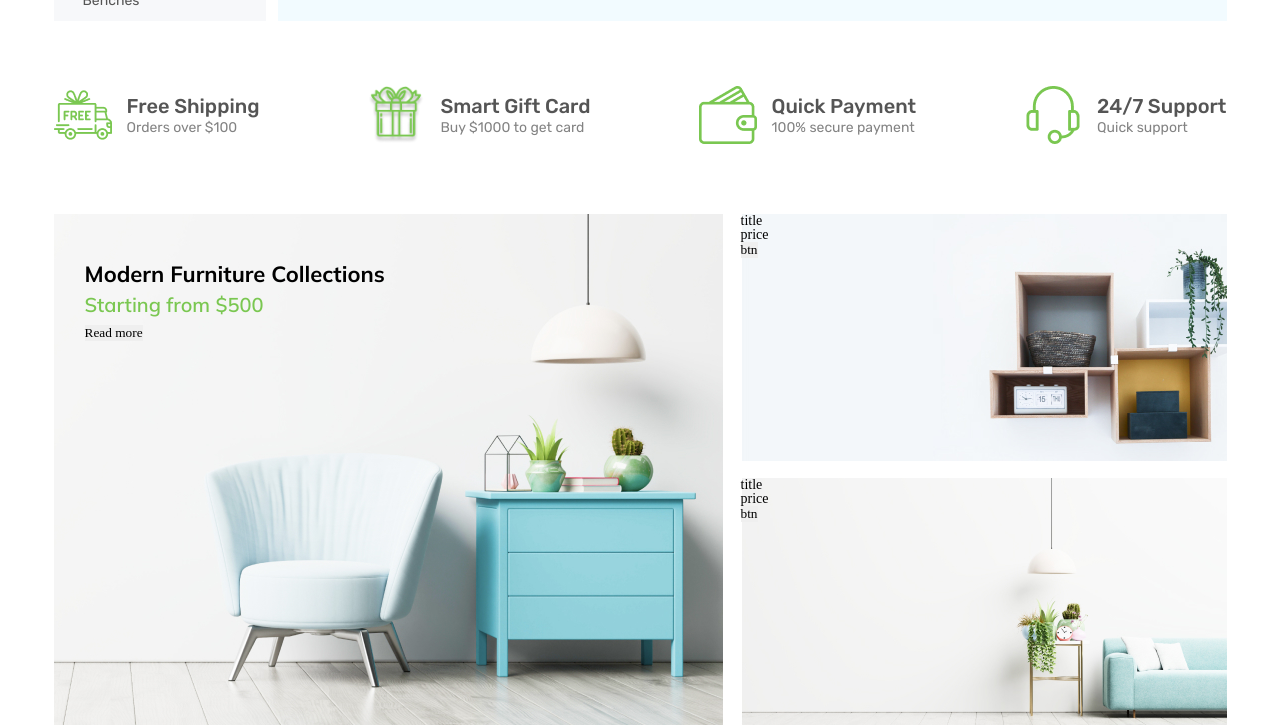
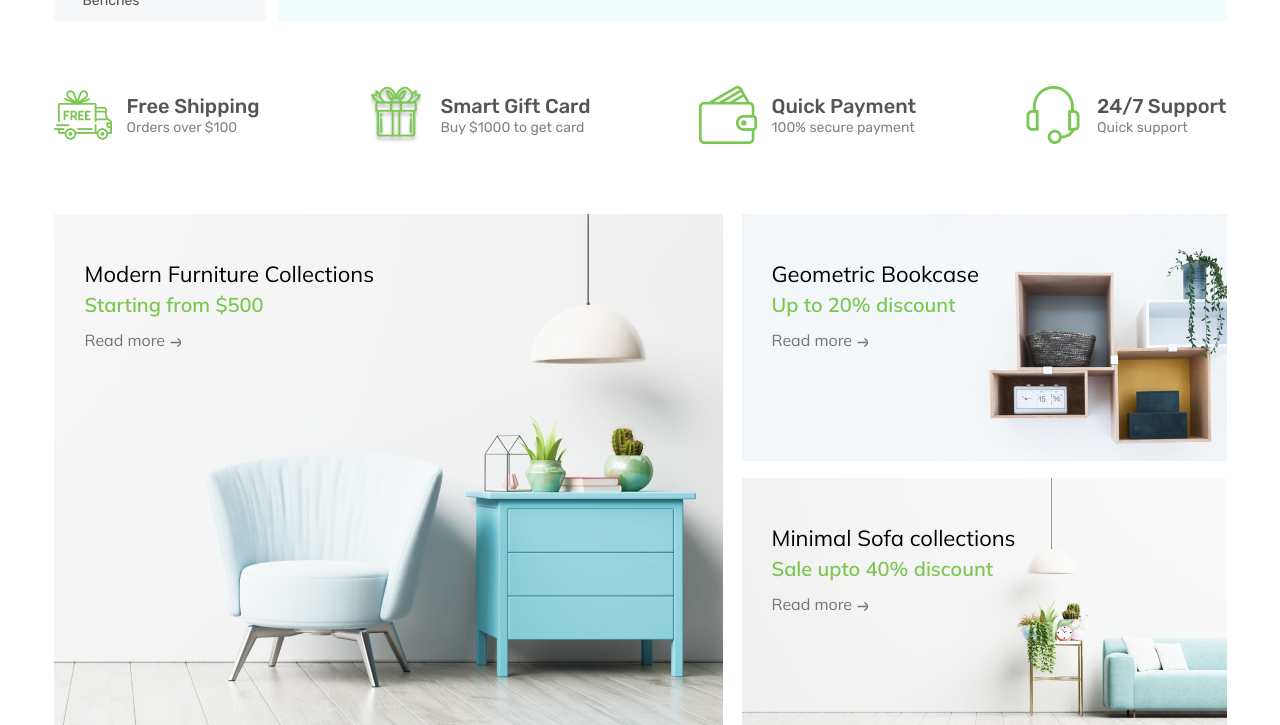
Before and after one commit to nwork1100/resume, a plain HTML site: page resume/work/furniking/index.html in a window 1280 px wide. Shown: the part 635-1360 px from the top of the page. Drawn offline with Linux system fonts and the light colour scheme; files whose address does not match are found by name.

Commit message:
block "furniture" DONE. далі "trending", пробуєм БЭМ

```diff
--- a/resume/work/furniking/assets/#source/scss/_furniture.scss
+++ b/resume/work/furniking/assets/#source/scss/_furniture.scss
@@ -16,27 +16,45 @@
 				.furniture_price {
 					@include furniture_price;
 				}
-				.furniture_btn {}
+				.furniture_btn {
+					@include btn_read-more;
+				}
 			}
 			.furniture_small {
 				display: flex;
 				flex-direction: column;
 				justify-content: space-between;
 				.furniture_big_item_1 {
+					padding-top: 49px;
+					padding-left: 31px;
 					width: 486px;
 					height: 247px;
 					background: url("../img/furniture/small_furniture_1.jpg") center center/cover no-repeat;
-					.furniture_title {}
-					.furniture_price {}
-					.furniture_btn {}
+					.furniture_title {
+						@include furniture_title;
+					}
+					.furniture_price {
+						@include furniture_price;
+					}
+					.furniture_btn {
+						@include btn_read-more;
+					}
 				}
 				.furniture_big_item_2 {
+					padding-top: 49px;
+					padding-left: 31px;
 					width: 486px;
 					height: 247px;
 					background: url("../img/furniture/small_furniture_2.jpg") center center/cover no-repeat;
-					.furniture_title {}
-					.furniture_price {}
-					.furniture_btn {}
+					.furniture_title {
+						@include furniture_title;
+					}
+					.furniture_price {
+						@include furniture_price;
+					}
+					.furniture_btn {
+						@include btn_read-more;
+					}
 				}
 			}
 		}
--- a/resume/work/furniking/assets/#source/scss/_mixins.scss
+++ b/resume/work/furniking/assets/#source/scss/_mixins.scss
@@ -10,15 +10,36 @@
 	text-transform: uppercase;
 }
 
+@mixin btn_read-more {
+	position: relative;
+	font-family: $second_font;
+	font-size: 16px;
+	font-weight: 400;
+	color: #757575;
+	background: none;
+	border: none;
+	outline: none;
+	&::after {
+		content: '';
+		display: inline-block;
+		position: absolute;
+		top: 8px;
+		right: -16px;
+		width: 11px;
+		height: 9px;
+		background: url("../img/icons/icon_grey_arrow.svg") center center/cover no-repeat;
+	}
+}
+
 @mixin furniture_title {
 	margin-bottom: 10px;
 	font-family: $second_font;
 	font-size: 22px;
-	font-weight: bold;
+	font-weight: 500;
 }
 
 @mixin furniture_price {
-	margin-bottom: 10px;
+	margin-bottom: 15px;
 	font-family: $second_font;
 	font-size: 20px;
 	font-weight: 600;
--- a/resume/work/furniking/index.html
+++ b/resume/work/furniking/index.html
@@ -239,18 +239,24 @@
 
 						<div class="furniture_small">
 							<div class="furniture_big_item_1">
-								<h2 class="furniture_title">title</h2>
-								<div class="furniture_price">price</div>
-								<button class="furniture_btn">btn</button>
+								<h2 class="furniture_title">Geometric Bookcase</h2>
+								<div class="furniture_price">Up to 20% discount</div>
+								<button class="furniture_btn">Read more</button>
 							</div>
 
 							<div class="furniture_big_item_2">
-								<h2 class="furniture_title">title</h2>
-								<div class="furniture_price">price</div>
-								<button class="furniture_btn">btn</button>
+								<h2 class="furniture_title">Minimal Sofa collections </h2>
+								<div class="furniture_price">Sale upto 40% discount</div>
+								<button class="furniture_btn">Read more</button>
 							</div>
 						</div>
 					</div>
+				</div>
+			</article>
+
+			<article class="trending">
+				<div class="container">
+
 				</div>
 			</article>
 		</main>
```
Also changed, not shown: resume/work/furniking/assets/css/style.css.
